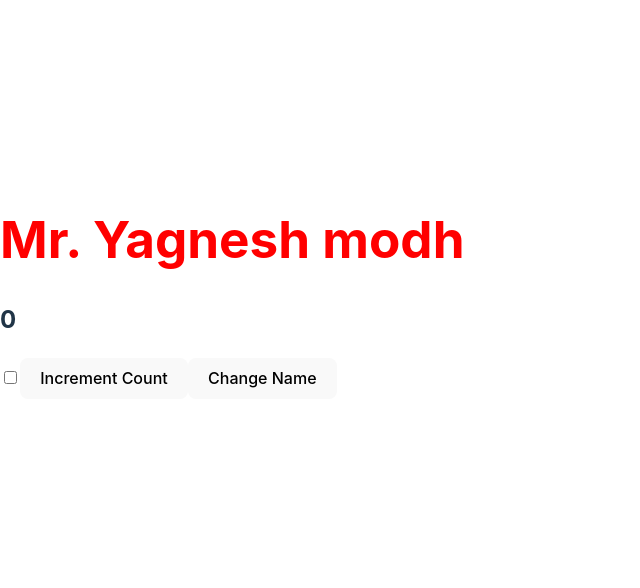
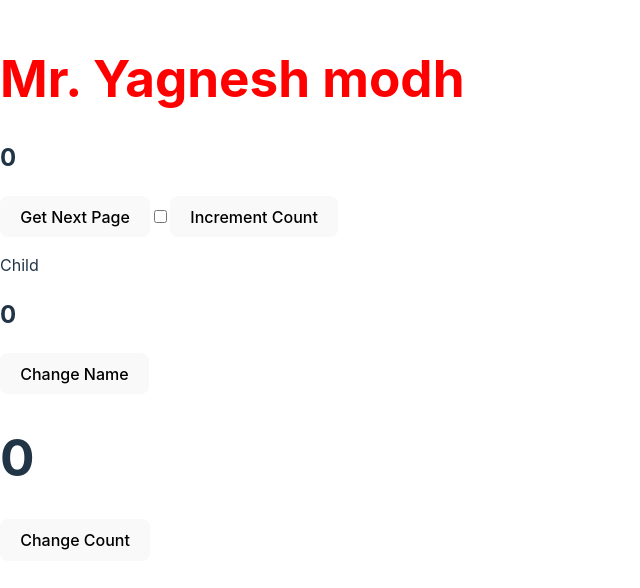
Before and after one commit to the-special-character/covalance-react, a React (Vite) app: page / in a window 1280 px wide. Shown: the part 112-700 px from the top of the page, without its empty margins (0-640 px from the left). Built offline with nearby package versions, Linux system fonts and the light colour scheme; no server answers.

Commit message:
learn update and unmount life cycle method

```diff
--- a/package.json
+++ b/package.json
@@ -11,10 +11,12 @@
   },
   "dependencies": {
     "react": "^18.2.0",
+    "react-addons-shallow-compare": "^15.6.3",
     "react-dom": "^18.2.0"
   },
   "devDependencies": {
     "@types/react": "^18.2.15",
+    "@types/react-addons-shallow-compare": "^0.14.22",
     "@types/react-dom": "^18.2.7",
     "@typescript-eslint/eslint-plugin": "^6.0.0",
     "@typescript-eslint/parser": "^6.0.0",
--- a/src/App.tsx
+++ b/src/App.tsx
@@ -1,16 +1,23 @@
-import { Component } from "react";
+import { Component, PureComponent } from "react";
+import shallowCompare from "react-addons-shallow-compare";
 
 function Test() {
-  return <div>
-    <p>Lorem ipsum, dolor sit amet consectetur adipisicing elit. Consequatur tempora placeat id, neque iure in facere culpa illo blanditiis unde magni iusto? Corrupti expedita doloribus natus, voluptatum blanditiis consectetur earum.</p>
+  return (
+    <div>
+      <p>
+        Lorem ipsum, dolor sit amet consectetur adipisicing elit. Consequatur
+        tempora placeat id, neque iure in facere culpa illo blanditiis unde
+        magni iusto? Corrupti expedita doloribus natus, voluptatum blanditiis
+        consectetur earum.
+      </p>
     </div>
+  );
 }
 
 // props are immutable
 const bgColor = "yellow";
 
 const color = "red";
-
 
 // Mouting
 // -> constructor(call only once)
@@ -21,19 +28,18 @@ const color = "red";
 // Updating
 
 // 1. getDerivedStateFromProps
-
+// 2. shouldComponentUpdate (for performace)
 // 3. render
-
-
+// 4. getSnapshotBeforeUpdate
+// 5. componentDidUpdate
 
 // Unmounting
+// 1. componentWillUnmount (for performace)
 
 // Error
 
-
-
 // component will rerender only when state or props change
-class App extends Component {
+class App extends PureComponent {
   // state = {
   //   count: 0
   // }
@@ -48,12 +54,12 @@ class App extends Component {
     this.state = {
       // greet: `Mr. ${props.firstName} ${props.lastName}`,
       count: 0,
-      product: null
-    }
+      product: null,
+      todos: [],
+      pageNumber: 1,
+    };
 
     // this.increment = this.increment.bind(this)
-
-    console.log("Constructor", props);
 
     // api call for alalytics
   }
@@ -69,6 +75,10 @@ class App extends Component {
 
   // }
 
+  mouseMove = () => {
+    console.log("Mouse moved....");
+  }
+
   // on the page load get data and display data
   // register event listner
   async componentDidMount() {
@@ -76,52 +86,96 @@ class App extends Component {
 
     const h1Ele = document.getElementById("heading");
 
-    if(h1Ele) {
-      h1Ele.style.color = "red"
+    if (h1Ele) {
+      h1Ele.style.color = "red";
     }
 
-    document.addEventListener("copy", () => {
-      console.log("Coppied");
-    })
+    document.addEventListener("mousemove", this.mouseMove);
 
-    try {
-      const res = await fetch("https://fakestoreapi.com/products/1");
-      const product = await res.json();
+    this.interval = setInterval(() => {
+      console.log("Interval...");
+     }, 1000)
 
-      console.log(product);
+    this.getTodos(1);
 
-      this.setState({product: product})
+    // try {
+    //   const res = await fetch("https://fakestoreapi.com/products/1");
+    //   const product = await res.json();
 
-    } catch (error) {
+    //   console.log(product);
+
+    //   this.setState({product: product})
+
+    // } catch (error) {
+    // }
+  }
+
+  // good perfomance
+  // shouldComponentUpdate(nextProps, nextState) {
+  //   return shallowCompare(this, nextProps, nextState);
+  // }
+
+  getSnapshotBeforeUpdate(prevProps: Readonly<{}>, prevState: Readonly<{}>) {
+    return 10;
 
   }
+
+  componentDidUpdate(prevProps, prevState, snap) {
+
+    console.log("snap", snap);
+
+    const heading = document.getElementById("heading")
+    if(prevProps.firstName !== this.props.firstName && heading) {
+      heading.style.color = "blue"
     }
+
+  }
+
+  componentWillUnmount() {
+    document.removeEventListener("mousemove", this.mouseMove);
+    clearInterval(this.interval);
+   }
+
+  getTodos = async () => {
+    try {
+      const { pageNumber: pn } = this.state;
+      const res = await fetch(
+        `https://jsonplaceholder.typicode.com/todos?_page=${pn}&_limit=10`
+      );
+      const todoList = await res.json();
+      this.setState(({ todos, pageNumber }, props) => {
+        return {
+          todos: [...todos, ...todoList],
+          pageNumber: pageNumber + 1,
+        };
+      });
+    } catch (error) {}
+  };
 
   increment = () => {
     this.setState((state) => {
-      return { count: state.count + 1}
-    })
-  }
+      return { count: state.count + 1 };
+    });
+  };
 
   render() {
     console.log("render");
-    const {firstName, lastName} = this.props;
+    const { firstName, lastName } = this.props;
     const { greet, count, product } = this.state;
-
-
 
     return (
       <>
         <h1 id="heading">{greet}</h1>
         <h2>{count}</h2>
 
-       {product && <div>
+        {product && (
+          <div>
             <h3>Prduct Details</h3>
             <img src={product.image} alt="Product Image" />
             <p>{product.title}</p>
             <p>{product.description}</p>
-
-        </div>}
+          </div>
+        )}
         {/* <p
           className="wrapper"
           style={{
@@ -134,8 +188,13 @@ class App extends Component {
         </p>
         <p>{lastName}</p>
         <Test /> */}
+        <button type="button" onClick={this.getTodos}>
+          Get Next Page
+        </button>
         <input type="checkbox" />
-        <button type="button" onClick={this.increment}>Increment Count</button>
+        <button type="button" onClick={this.increment}>
+          Increment Count
+        </button>
       </>
     );
   }
--- /dev/null
+++ b/src/Child.tsx
@@ -0,0 +1,15 @@
+import React, { memo } from 'react'
+
+const Child = ({count}) => {
+    console.log("render child");
+
+  return (
+    <div>
+        <p>Child</p>
+        <h2>{count}</h2>
+    </div>
+  )
+}
+
+
+export default memo(Child)
--- a/src/main.tsx
+++ b/src/main.tsx
@@ -2,6 +2,7 @@ import ReactDOM from "react-dom/client";
 import App from "./App";
 import "./index.css";
 import { Component } from "react";
+import Child from "./Child";
 
 // First letter of component should be upper case.
 // return single element
@@ -9,7 +10,6 @@ import { Component } from "react";
 // instead of class you should use className
 
 App.getDerivedStateFromProps = (props, state) => {
-    console.log(this);
 
     return {
         greet: `Mr. ${props.firstName} ${props.lastName}`,
@@ -20,6 +20,7 @@ class Test extends Component {
   state = {
     firstName: "Yagnesh",
     lastName: "modh",
+    count: 0
   };
 
   changeName = () => {
@@ -29,14 +30,23 @@ class Test extends Component {
     });
   };
 
+  updateCount = () => {
+    this.setState(({count}) => { return {
+      count: count + 1
+     }})
+  }
+
   render() {
-    const { firstName, lastName } = this.state;
+    const { firstName, lastName, count } = this.state;
     return (
       <>
-        <App firstName={firstName} lastName={lastName} />
+        {count < 5 && <App firstName={firstName} lastName={lastName} />}
+        <Child count={count} />
         <button type="button" onClick={this.changeName}>
           Change Name
         </button>
+        <h1>{count}</h1>
+        <button type="button" onClick={this.updateCount}>Change Count</button>
       </>
     );
   }
```
Also changed, not shown: 2 other files (tests, documents, lock files or other folders). Lines whose indentation alone changed are shown as unchanged.
